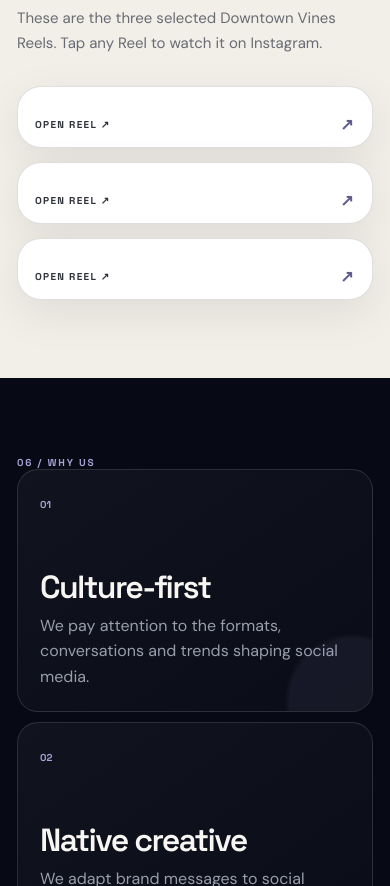
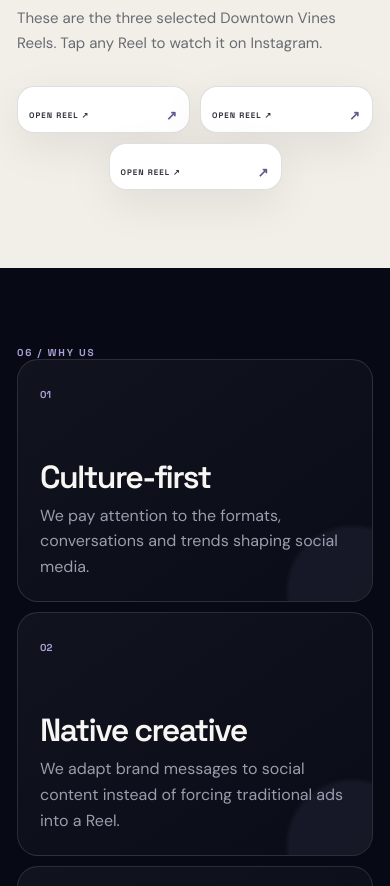
Before and after one commit to deepvoidx/downtown-vines, a plain HTML site: page index.html in a window 390 px wide. Shown: the part 5041-5927 px from the top of the page. Drawn offline with Linux system fonts and the light colour scheme; a script that the page names is missing.

Commit message:
Add files via upload

```diff
--- a/css/style.css
+++ b/css/style.css
@@ -221,8 +221,13 @@ footer img{width:30px;height:30px}
   .step:last-child{grid-column:1/-1}
   .step h3{font-size:23px;margin:auto 0 8px}
   .step p{font-size:12px}
-  .reels-grid{grid-template-columns:1fr;gap:14px}
-  .reel-wrap:last-child{grid-column:auto;max-width:none}
+  /* Keep the three reels compact on phones: two side-by-side, third centered below. */
+  .reels-grid{grid-template-columns:repeat(2,minmax(0,1fr));gap:10px;align-items:start}
+  .reel-wrap{padding:7px;border-radius:17px}
+  .reel-wrap:last-child{grid-column:1/-1;justify-self:center;width:calc(50% - 5px);max-width:none}
+  .instagram-media{border-radius:11px!important}
+  .reel-open{font-size:8px;margin-top:6px;padding:7px 4px 1px}
+  .reel-open:after{font-size:13px}
   .why-grid{grid-template-columns:1fr;gap:10px}
   .why-card{min-height:235px;border-radius:21px;padding:22px}
   .why-card h3{margin:58px 0 10px;font-size:32px}
```
